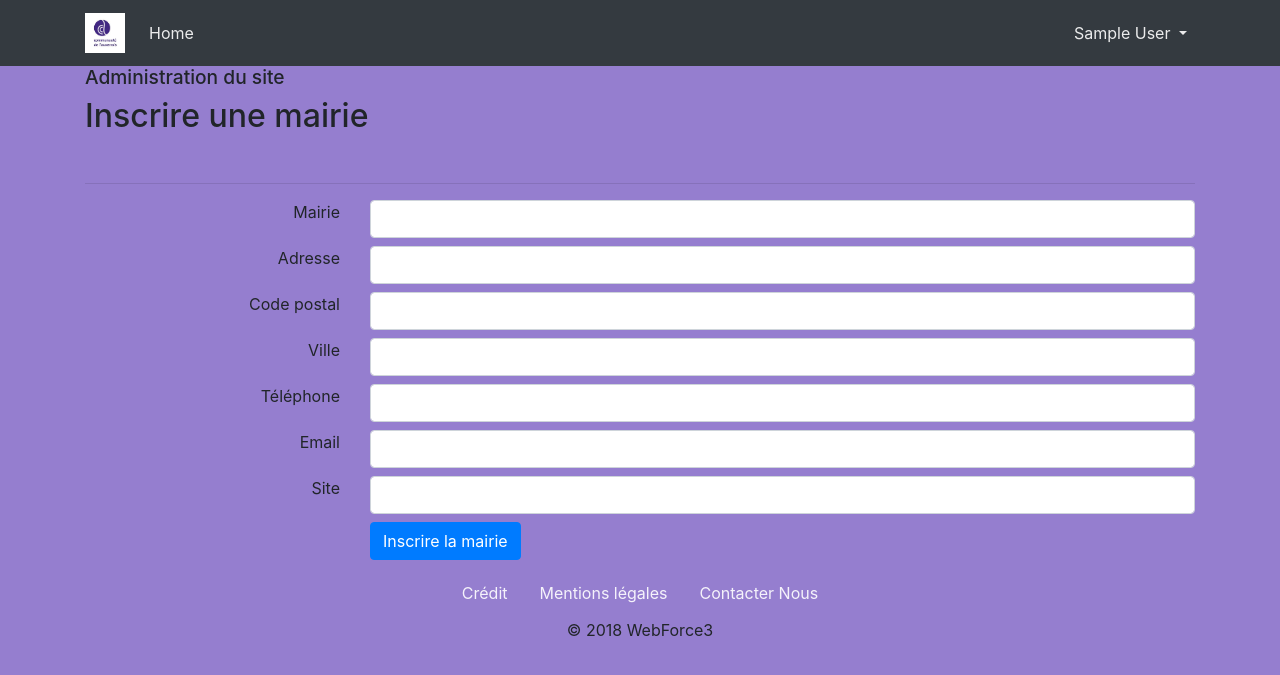
After one commit to Lomps/wf3-session4-1, a Laravel app: page /admin/inscription_mairie in a window 1280 px wide. The commit adds this page. Shown: the top 675 px of the page. Run offline with Laravel 8, Linux system fonts and the light colour scheme; the visitor is signed in with stand-in values (Sample User, id 1); settings files or empty folders that the repository lacks are supplied; some libraries are stand-ins or nearby versions.

Commit message:
Inscription mairie

```diff
--- a/laravel/app/Http/Controllers/adminController.php
+++ b/laravel/app/Http/Controllers/adminController.php
@@ -25,7 +25,33 @@ class adminController extends Controller
 
 	}
 
+	// affiche page inscrition mairie
+	public function inscription_mairie(){
+		return view('admin.inscription_mairie');
+	}
 
+	// Valide l'inscription de la mairie
+	public function postinscription_mairie(Request $donnees){
+		$valideData = $donnees->validate([
+			'mairie' => 'required|max:255',
+			'adresse' => 'required|max:255',
+			'code_postal' => 'required|max:5',
+			'ville' => 'required|max:255',
+			'telephone' => 'required|max:14',
+			'email_mairie' => 'required|max:255',
+			'site' => 'max:255'
+		]);
+		$mairie = new Mairie();
+		$mairie->mairie = $donnees['mairie'];
+		$mairie->adresse = $donnees['adresse'];
+		$mairie->code_postal = $donnees['code_postal'];
+		$mairie->ville = $donnees['ville'];
+		$mairie->telephone = $donnees['telephone'];
+		$mairie->email_mairie = $donnees['email_mairie'];
+		$mairie->site = $donnees['site'];
+		$mairie->save();
+		return redirect()->back()->with('message', 'La mairie à été crée avec succès !');
+	}
 
 
 }
--- a/laravel/resources/views/admin/accueil.blade.php
+++ b/laravel/resources/views/admin/accueil.blade.php
@@ -79,8 +79,8 @@
 								Administrer
 							</a>
 							-
-							<a href="#">
-								Créer une mairie
+							<a href="{{URL::to('/')}}/admin/inscription_mairie">
+								Inscrire une mairie
 							</a>
 						</small>
 					</p>
--- /dev/null
+++ b/laravel/resources/views/admin/inscription_mairie.blade.php
@@ -0,0 +1,157 @@
+@extends('layouts.mainlayout')
+
+@section('title', 'Inscrire une mairie')
+
+@section('contenu')
+
+<main class="container">
+    <div class="row">
+        <section class="col-12">
+            <h1>
+                Administration du site
+            </h1>
+            @if(session('message'))
+            <div class="alert alert-success text-center">
+                {{ session('message') }}
+            </div>
+            @endif
+            <h2>
+                Inscrire une mairie
+            </h2>
+            <hr>
+            {{-- formulaire --}}
+
+            <form method="post" action="{{route('postinscription_mairie') }}" enctype="multipart/form-data">
+                {{ csrf_field() }}
+                <div class="row">
+                    <div class="col-3 mb-2 text-right">
+                        <label class="form-label" for="mairie">
+                            Mairie
+                        </label>
+                    </div>
+                    <div class="col-9 mb-2">
+                        <input class="form-control{{ $errors->has('mairie') ? ' is-invalid' : '' }}" type="text" name="mairie" id="mairie" value="{{ old('mairie') }}" required>
+
+                        @if($errors->has('mairie'))
+                        <span class="invalid-feedback">
+                            <strong>
+                                {{ $errors->first('mairie') }}
+                            </strong>
+                        </span>
+                        @endif
+                    </div>
+
+                    <div class="col-3 mb-2 text-right">
+                        <label class="form-label" for="adresse">
+                            Adresse
+                        </label>
+                    </div>
+                    <div class="col-9 mb-2">
+                        <input class="form-control{{ $errors->has('adresse') ? ' is-invalid' : '' }}" type="text" name="adresse" id="adresse" value="{{ old('adresse') }}" required>
+
+                        @if($errors->has('adresse'))
+                        <span class="invalid-feedback">
+                            <strong>
+                                {{ $errors->first('adresse') }}
+                            </strong>
+                        </span>
+                        @endif
+                    </div>
+
+                    <div class="col-3 mb-2 text-right">
+                        <label class="form-label" for="code_postal">
+                            Code postal
+                        </label>
+                    </div>
+                    <div class="col-9 mb-2">
+                        <input class="form-control{{ $errors->has('code_postal') ? ' is-invalid' : '' }}" type="text" name="code_postal" id="code_postal" value="{{ old('code_postal') }}" required>
+
+                        @if($errors->has('code_postal'))
+                        <span class="invalid-feedback">
+                            <strong>
+                                {{ $errors->first('code_postal') }}
+                            </strong>
+                        </span>
+                        @endif
+                    </div>
+
+                    <div class="col-3 mb-2 text-right">
+                        <label class="form-label" for="ville">
+                            Ville
+                        </label>
+                    </div>
+                    <div class="col-9 mb-2">
+                        <input class="form-control{{ $errors->has('ville') ? ' is-invalid' : '' }}" type="text" name="ville" id="ville" value="{{ old('ville') }}" required>
+
+                        @if($errors->has('ville'))
+                        <span class="invalid-feedback">
+                            <strong>
+                                {{ $errors->first('ville') }}
+                            </strong>
+                        </span>
+                        @endif
+                    </div>
+
+                    <div class="col-3 mb-2 text-right">
+                        <label class="form-label" for="telephone">
+                            Téléphone
+                        </label>
+                    </div>
+                    <div class="col-9 mb-2">
+                        <input class="form-control{{ $errors->has('telephone') ? ' is-invalid' : '' }}" type="phone" name="telephone" id="telephone" value="{{ old('telephone') }}" required>
+
+                        @if($errors->has('telephone'))
+                        <span class="invalid-feedback">
+                            <strong>
+                                {{ $errors->first('telephone') }}
+                            </strong>
+                        </span>
+                        @endif
+                    </div>
+
+                    <div class="col-3 mb-2 text-right">
+                        <label class="form-label" for="email_mairie">
+                            Email
+                        </label>
+                    </div>
+                    <div class="col-9 mb-2">
+                        <input class="form-control{{ $errors->has('email_mairie') ? ' is-invalid' : '' }}" type="email" name="email_mairie" id="email_mairie" value="{{ old('email_mairie') }}" required>
+
+                        @if($errors->has('email_mairie'))
+                        <span class="invalid-feedback">
+                            <strong>
+                                {{ $errors->first('email_mairie') }}
+                            </strong>
+                        </span>
+                        @endif
+                    </div>
+
+                    <div class="col-3 mb-2 text-right">
+                        <label class="form-label" for="site">
+                            Site
+                        </label>
+                    </div>
+                    <div class="col-9 mb-2">
+                        <input class="form-control{{ $errors->has('site') ? ' is-invalid' : '' }}" type="text" name="site" id="site" value="{{ old('site') }}">
+
+                        @if($errors->has('site'))
+                        <span class="invalid-feedback">
+                            <strong>
+                                {{ $errors->first('site') }}
+                            </strong>
+                        </span>
+                        @endif
+                    </div>
+
+                    <div class="col-3 mb-2 text-right"></div>
+                    <div class="col-9 mb-2">
+                        <button class="btn btn-primary" type="submit">
+                            Inscrire la mairie
+                        </button>
+                    </div>
+                </div>
+            </form>
+        </section>
+    </div>
+</main>
+@endsection
--- a/laravel/routes/web.php
+++ b/laravel/routes/web.php
@@ -39,10 +39,15 @@ Route::post('/validemodifprofil', 'usersController@validemodifprofil')->middlewa
 // Route Admin
 Route::prefix('admin')->group(function() {
 // Route accueil admin
-//
 	Route::get('/', 'adminController@accueil')->middleware('auth')->name('admin');
 // Route liste des mairies
 	Route::get('/listemairie', 'adminController@listemairie')->middleware('auth')->name('listemairie');
+// Route admin mairie
+
+// Route Affiche inscrire une mairie
+	Route::get('/inscription_mairie', 'adminController@inscription_mairie')->middleware('auth')->name('inscription_mairie');
+// Route ajout mairie
+	Route::post('/postinscription_mairie', 'adminController@postinscription_mairie')->middleware('auth')->name('postinscription_mairie');
 });
 
 Auth::routes();
```
